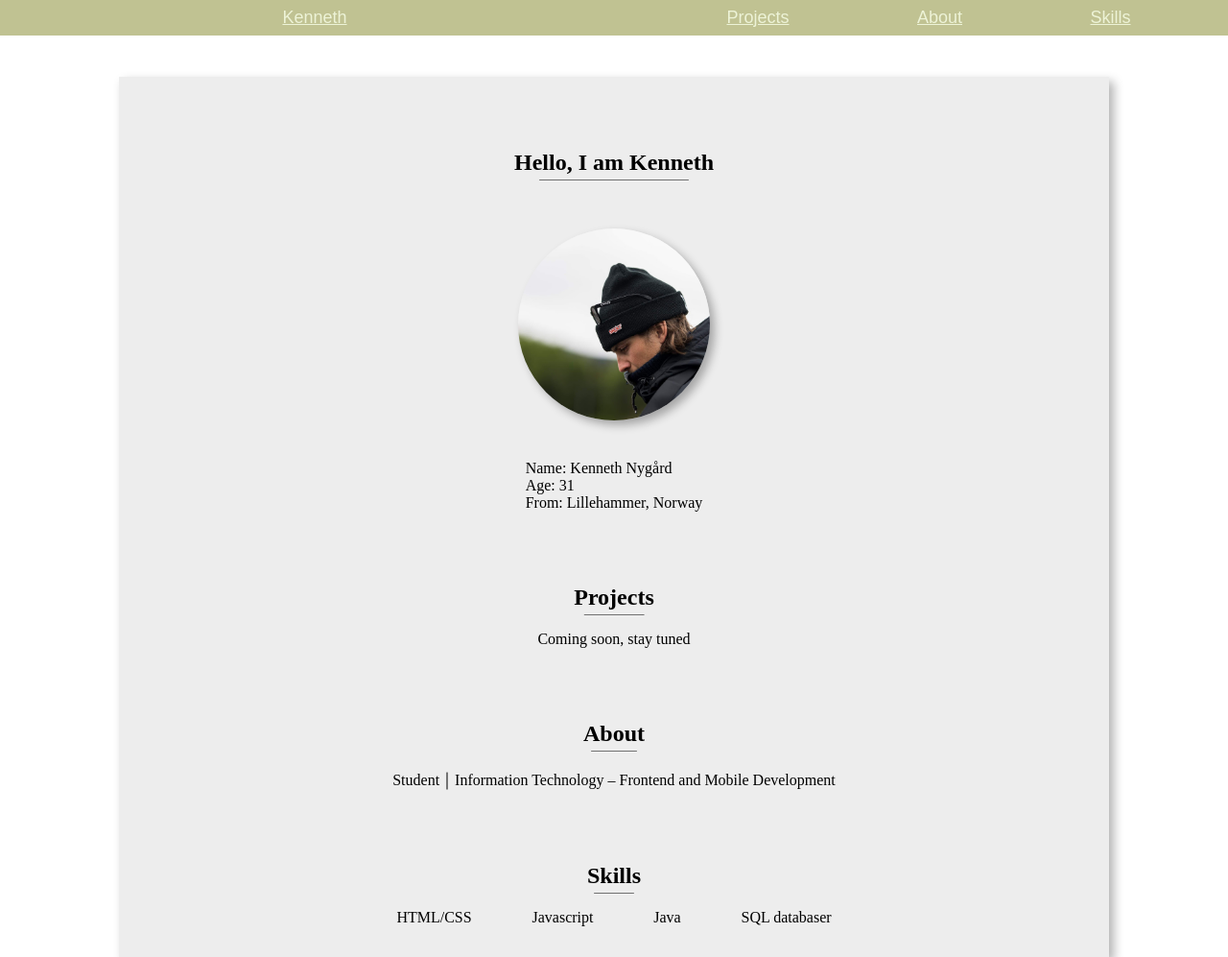
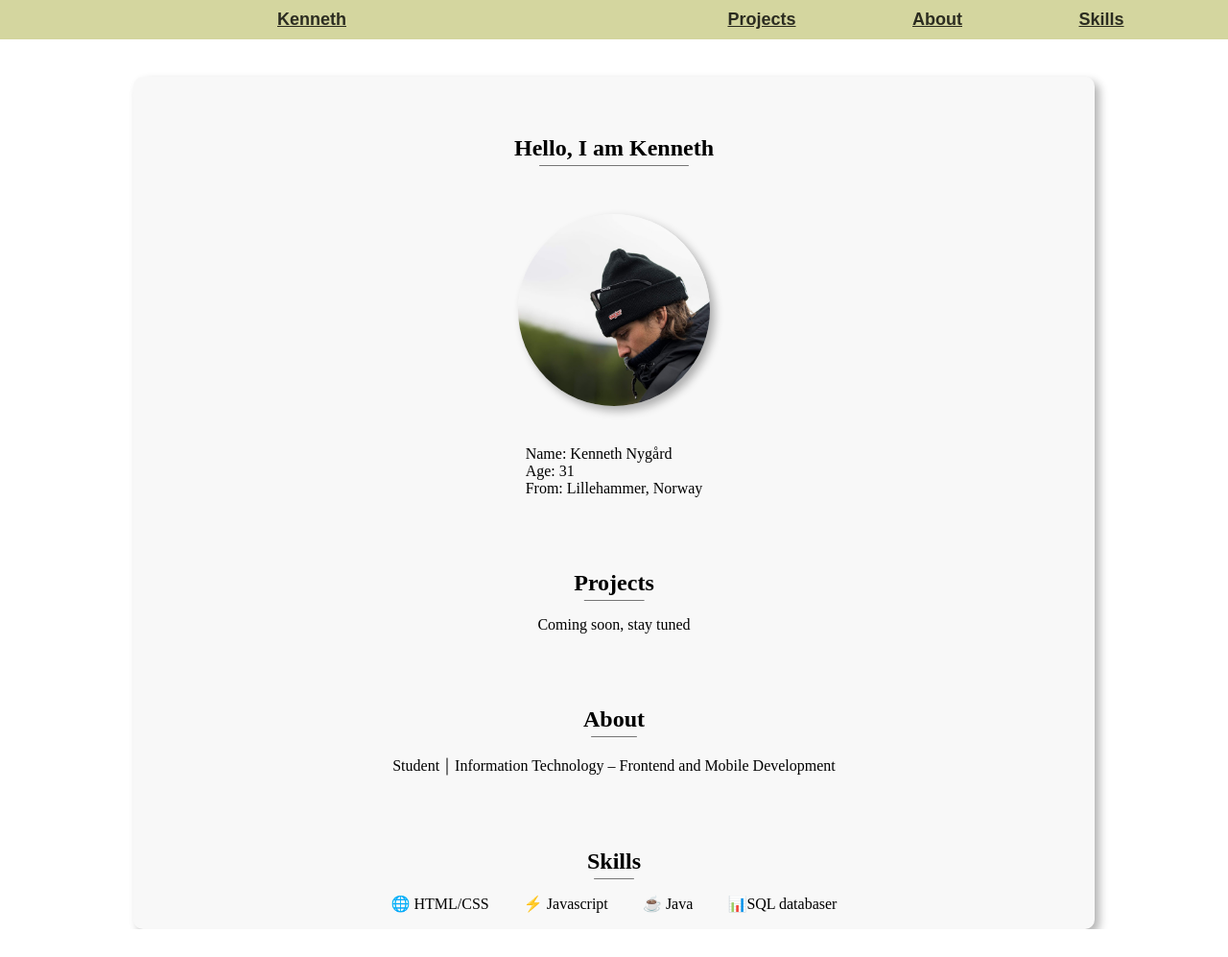
Before and after one commit to kelsolini/min-nettside, a plain HTML site: page index.html in a window 1280 px wide. Shown: the whole page at 96% size. After the commit the page ends 968 px from the top, so only its background shows below. Drawn offline with Linux system fonts and the light colour scheme.

Commit message:
Lagt til mer styling, noe emojies

```diff
--- a/index.html
+++ b/index.html
@@ -42,10 +42,10 @@
   <div id="skills" class="skills-container container">
     <h2>Skills</h2>
     <div class="p-skills">
-      <p>HTML/CSS</p>
-      <p>Javascript</p>
-      <p>Java</p>
-      <p>SQL databaser</p>
+      <p>🌐 HTML/CSS</p>
+      <p>⚡ Javascript</p>
+      <p>☕ Java</p>
+      <p>📊SQL databaser</p>
     </div>
   </div>
 </div>
--- a/styles.css
+++ b/styles.css
@@ -13,18 +13,20 @@ html, body {
   justify-content: space-between;
   align-items: center;
   flex-wrap: wrap;
-  padding: 1vh;
-  background-color: #c0c292;
+  padding: 5px;
+  background-color: #d4d69f;
   z-index: 2;
 }
 
 .l-header, .r-header {
+  font-family: sans-serif;
+  font-weight: bold;
   display: flex;
   justify-content: space-evenly;
   align-items: center;
   flex: 1;
   text-align: center;
-  gap: 3vh;
+  gap: 3px;
 }
 
 .header-btn {
@@ -33,6 +35,8 @@ html, body {
   white-space: nowrap;
   font-family: sans-serif;
   color: rgb(237, 243, 215);
+  padding: 5px;
+  color: rgba(0, 0, 0, 0.795);
 }
 
 /* Responsiv header */
@@ -65,8 +69,9 @@ html, body {
   width: 100%;
   max-width: 1000px; /* valgfritt for store skjermer */
   box-shadow: 5px 5px 10px rgba(0, 0, 0, 0.3);
-  background-color: rgba(0, 0, 0, 0.072);
-  padding: 1rem;
+  background-color: rgba(0, 0, 0, 0.027);
+  padding: 1px;
+  border-radius: 10px;
 }
 
 .img-kenneth {
@@ -85,14 +90,14 @@ html, body {
   flex-wrap: wrap;
   align-items: center;
   justify-content: space-around;
-  gap: 1rem;
+  gap: 1px;
 }
 
 @media (max-width: 600px) {
   .p-skills {
     flex-direction: column;
     justify-content: center;
-    gap: 1rem;
+    gap: 1px;
   }
 }
 
```
